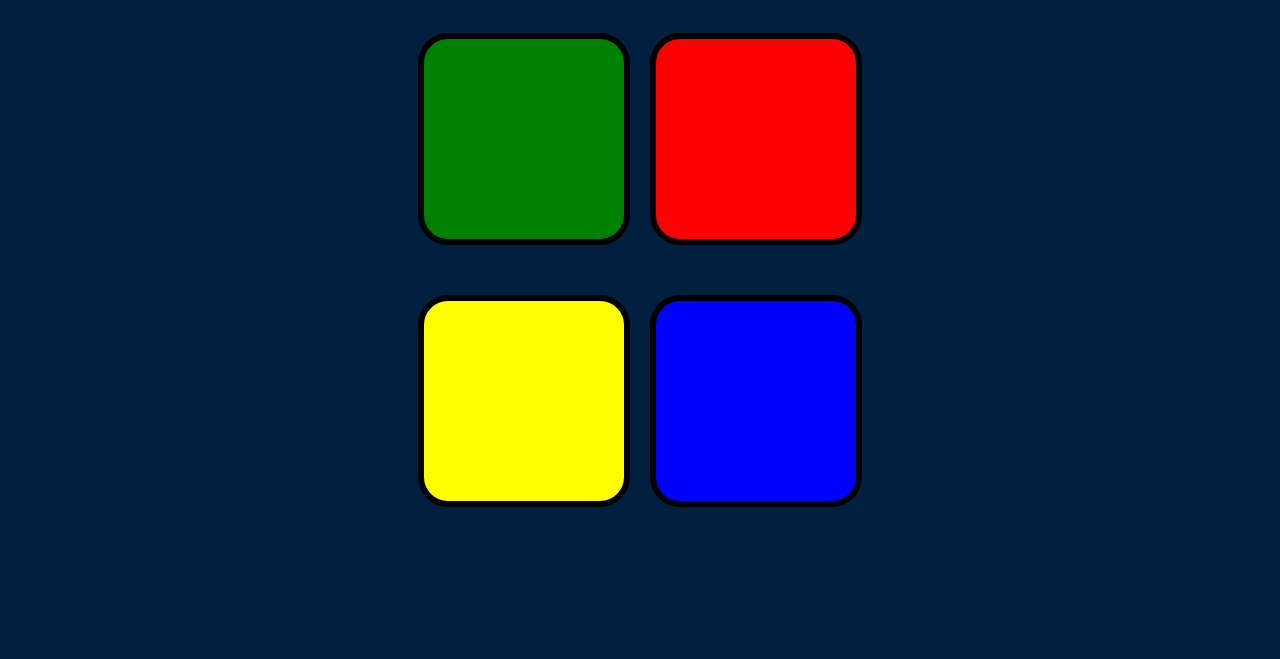
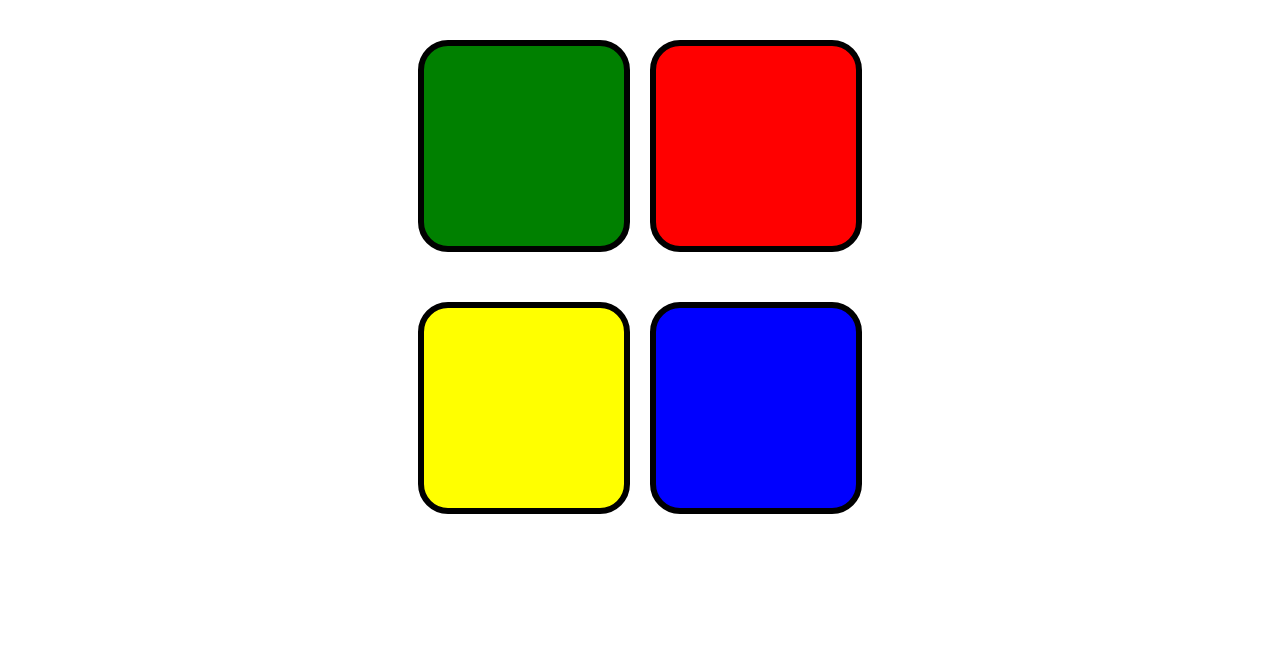
Before and after one commit to MuthuBlacky/SimonGameMuthu, a plain HTML site: page index.html in a window 1280 px wide. Shown: the part 141-800 px from the top of the page. Drawn offline with nearby package versions, Linux system fonts and the light colour scheme.

Commit message:
Update style.css

```diff
--- a/style.css
+++ b/style.css
@@ -1,5 +1,5 @@
 body{
-    background-color: #011F3F;
+    background-color: "blacky;
     font-family: 'Press Start 2P', cursive;
 }
 h1{
```
